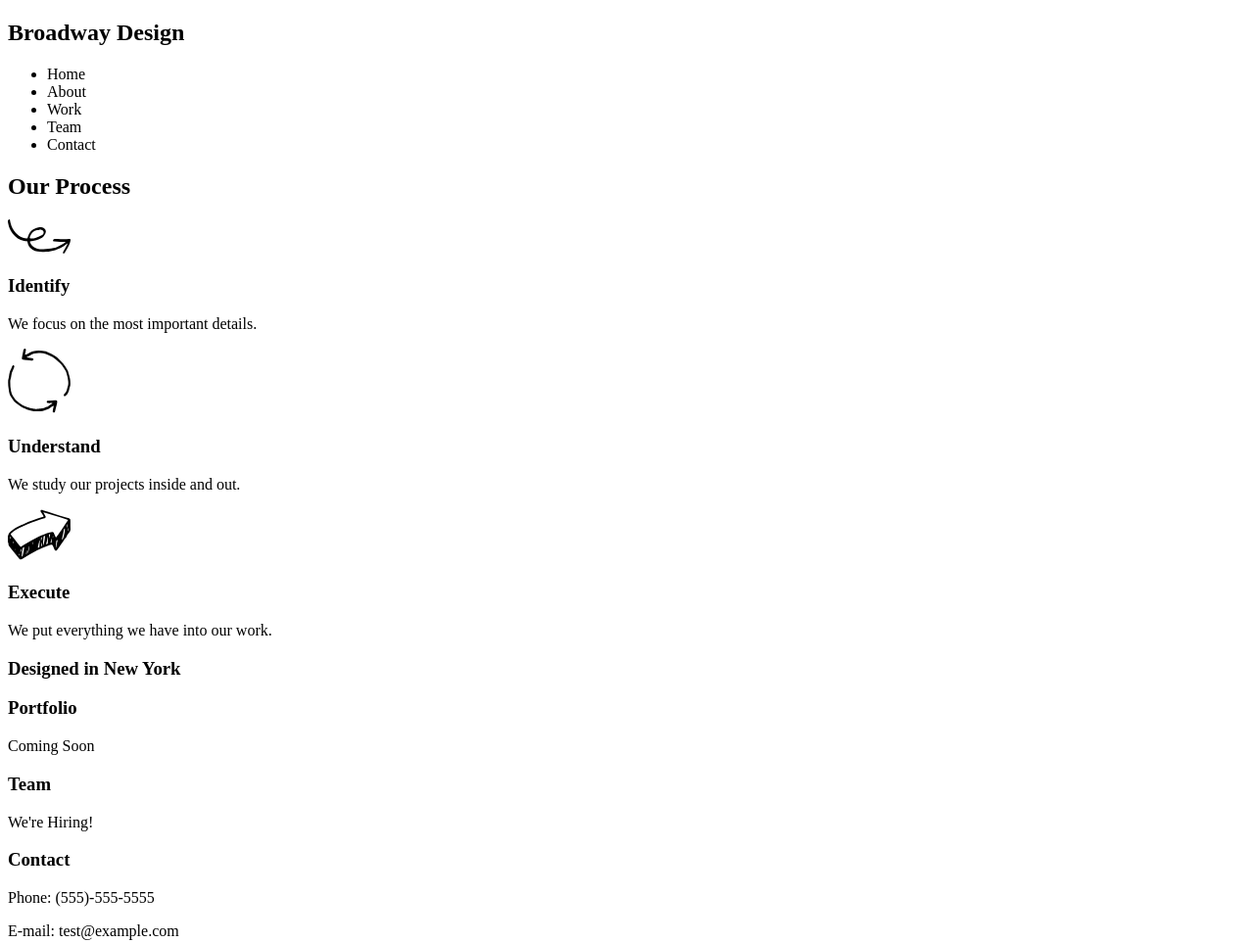
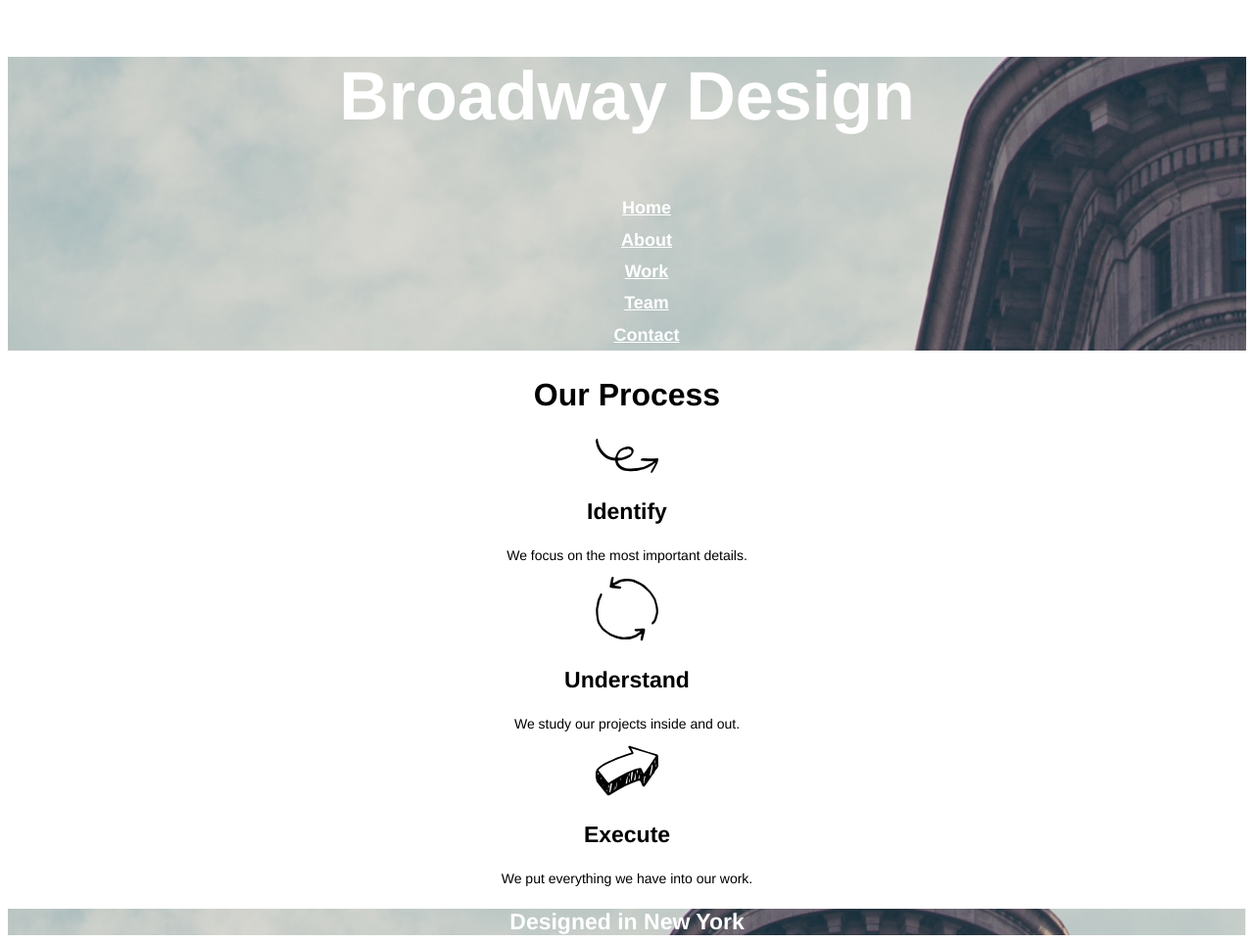
Before and after one commit to advocatecrf/broadway, a plain HTML site: page index.html in a window 1280 px wide. Shown: the top 963 px of the page at 98% size. Drawn offline with Linux system fonts and the light colour scheme.

Commit message:
Add styles and clean up copy

```diff
--- a/index.html
+++ b/index.html
@@ -3,24 +3,25 @@
   <head>
     <meta charset="utf-8">
     <title>Broadway Design</title>
+    <link rel="stylesheet" href="resources/css/style.css">
   </head>
   <body>
 <!-- Page header with nav menu -->
-    <section id="header">
+    <section class="image">
       <h1>Broadway Design</h1>
       <nav>
         <ul>
-          <li>Home</li>
-          <li>About</li>
-          <li>Work</li>
-          <li>Team</li>
-          <li>Contact</li>
+          <a href="#"><li>Home</li></a>
+          <a href="#"><li>About</li></a>
+          <a href="#"><li>Work</li></a>
+          <a href="#"><li>Team</li></a>
+          <a href="#"><li>Contact</li></a>
         </ul>
       </nav>
   </section>
 <!--- Process section -->
   <section>
-    <h1>Our Process</h1>
+    <h2>Our Process</h2>
     <p><img src="resources/images/identify.svg" alt="arrow icon"></p>
     <h3>Identify</h3>
     <p>We focus on the most important details.</p>
@@ -33,7 +34,7 @@
   </section>
 <!--- All the other information -->
   <section>
-    <h3 class="highlight">Designed in New York</h3>
+    <h3 class="image">Designed in New York</h3>
     <h3>Portfolio</h3>
     <p>Coming Soon</p>
     <h3>Team</h3>
--- a/resources/css/style.css
+++ b/resources/css/style.css
@@ -0,0 +1,43 @@
+html {
+  text-align: center;
+  font-family: Helvetica, sans-serif;
+}
+.image {
+  background-image: url("../images/the-flatiron-building.png");
+  color: white;
+  background-size: cover;
+  background-repeat: no-repeat;
+}
+h1,
+ h2,
+ h3,
+ ul,
+ a {
+  font-weight: bold;
+}
+h1 {
+  font-size: 70px;
+}
+li {
+  list-style-type: none;
+  font-size: 18px;
+  line-height: 180%;
+}
+h2 {
+  font-size: 32px;
+}
+h3 {
+  font-size: 23px;
+}
+p {
+  font-size: 14px;
+}
+#footer {
+  font-size: 11px;
+  color: white;
+  background-color: dimgray;
+  text-align: left;
+}
+a {
+  color: white;
+}
```
